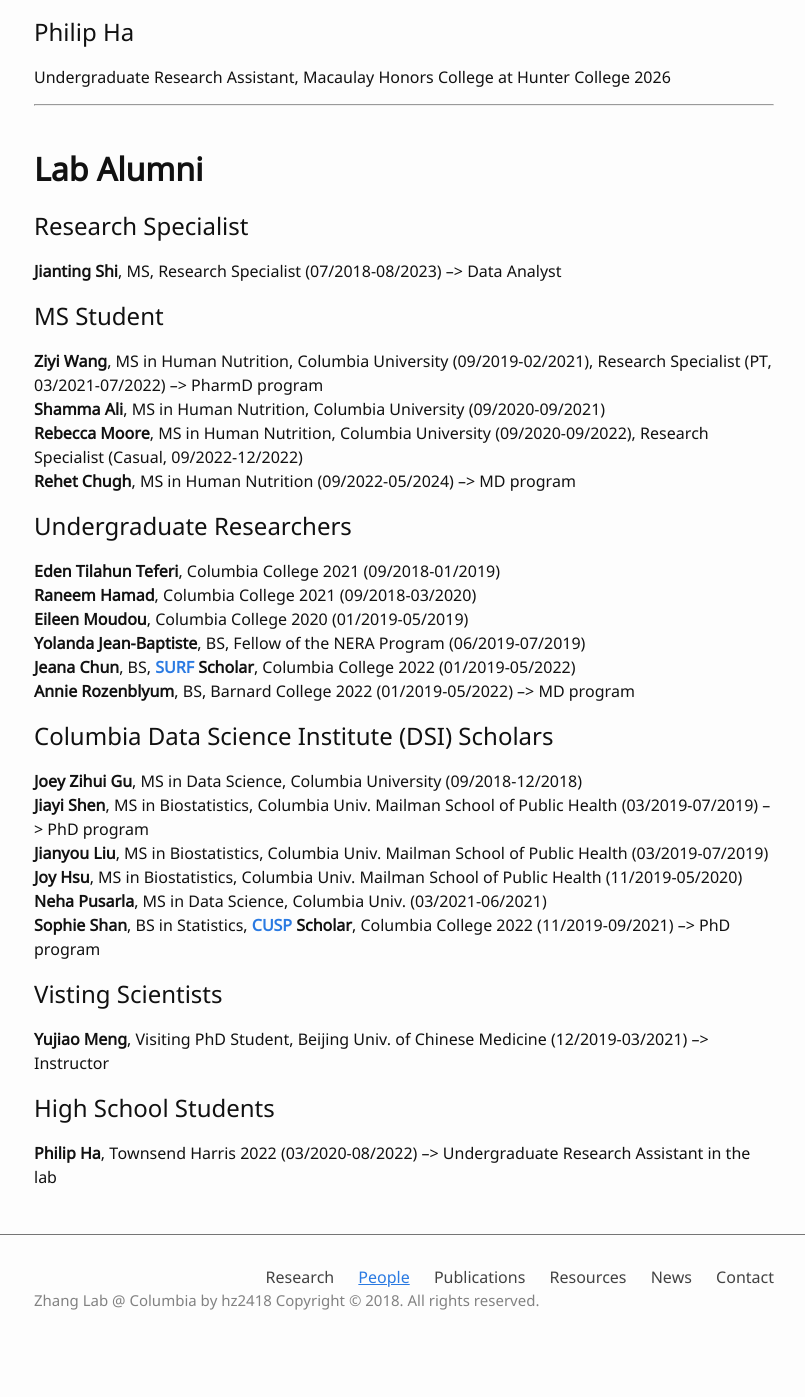
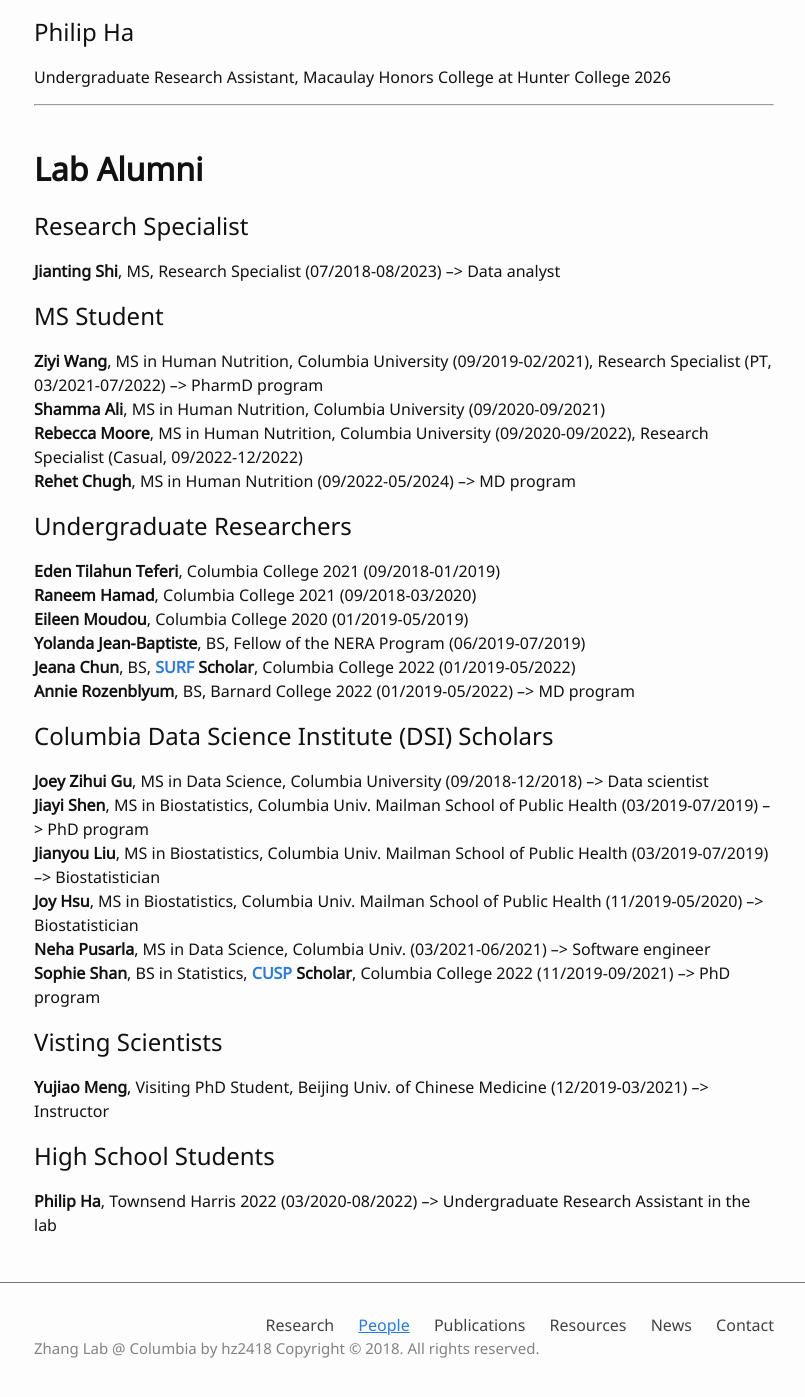
Before and after one commit to hanruizhang/zhanglab, a Jekyll site: the page built from 2_People.md, in a window 1280 px wide and 1400 px high, scrolled down 3582 px. Shown: the top 1397 px of the window, without its empty margins (236-1041 px from the left). Built offline with Jekyll 4.4.1, drawn with Linux system fonts in a browser that asks for light colours; comment, search, counter and statistics services are not loaded; before the commit the page ends 4939 px from its top, so only the background shows below that.

Commit message:
Update 2_People.md

```diff
--- a/2_People.md
+++ b/2_People.md
@@ -100,7 +100,7 @@ I am interested in the functional interrogation of coronary artery disease-assoc
 
 # **Lab Alumni**
 ## Research Specialist
-**Jianting Shi**, MS, Research Specialist (07/2018-08/2023) –> Data Analyst
+**Jianting Shi**, MS, Research Specialist (07/2018-08/2023) –> Data analyst
 
 ## MS Student
 **Ziyi Wang**, MS in Human Nutrition, Columbia University (09/2019-02/2021), Research Specialist (PT, 03/2021-07/2022) –> PharmD program
@@ -118,11 +118,11 @@ I am interested in the functional interrogation of coronary artery disease-assoc
 **Annie Rozenblyum**, BS, Barnard College 2022 (01/2019-05/2022) –> MD program
 
 ## Columbia Data Science Institute (DSI) Scholars
-**Joey Zihui Gu**, MS in Data Science, Columbia University (09/2018-12/2018)
+**Joey Zihui Gu**, MS in Data Science, Columbia University (09/2018-12/2018) –> Data scientist
 **Jiayi Shen**, MS in Biostatistics, Columbia Univ. Mailman School of Public Health (03/2019-07/2019) –> PhD program
-**Jianyou Liu**, MS in Biostatistics, Columbia Univ. Mailman School of Public Health (03/2019-07/2019)
-**Joy Hsu**, MS in Biostatistics, Columbia Univ. Mailman School of Public Health (11/2019-05/2020)
-**Neha Pusarla**, MS in Data Science, Columbia Univ. (03/2021-06/2021)
+**Jianyou Liu**, MS in Biostatistics, Columbia Univ. Mailman School of Public Health (03/2019-07/2019) –> Biostatistician
+**Joy Hsu**, MS in Biostatistics, Columbia Univ. Mailman School of Public Health (11/2019-05/2020) –> Biostatistician
+**Neha Pusarla**, MS in Data Science, Columbia Univ. (03/2021-06/2021) –> Software engineer
 **Sophie Shan**, BS in Statistics, **[CUSP](https://www.cc-seas.columbia.edu/scholars) Scholar**, Columbia College 2022 (11/2019-09/2021) –> PhD program
 
 ## Visting Scientists
```
